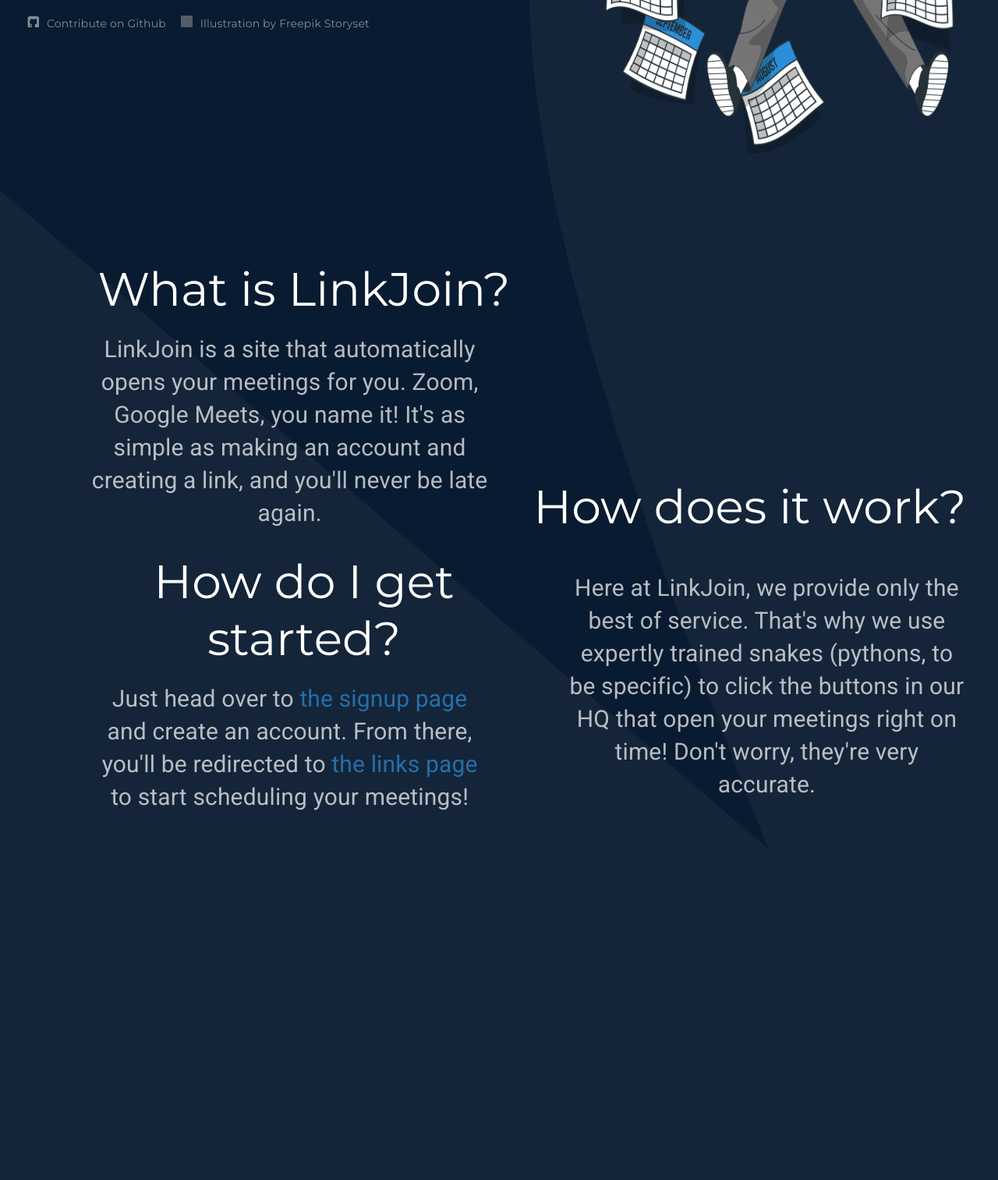
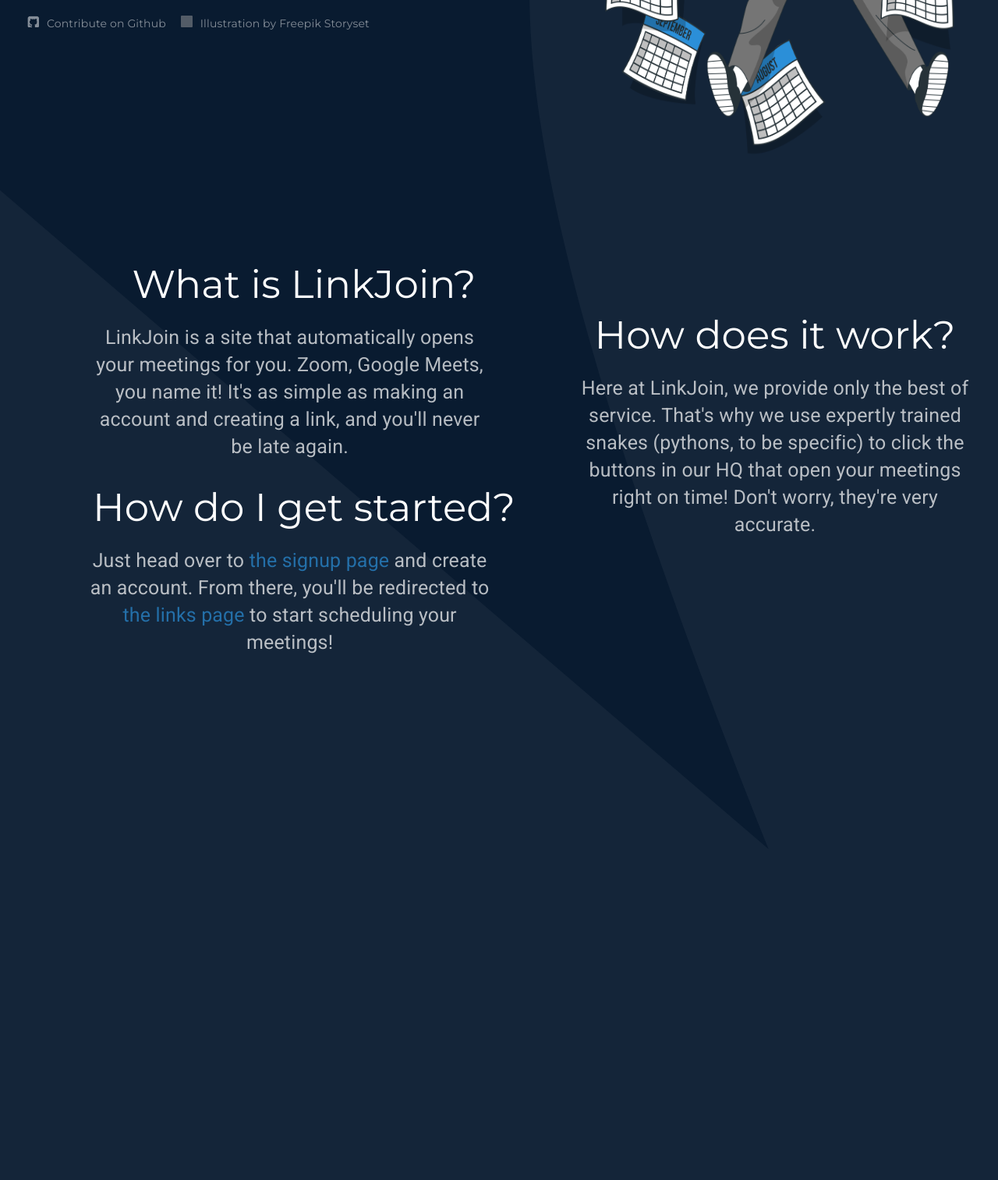
Before and after one commit to Latkecrszy/linkjoin, a Flask app: page / in a window 1280 px wide. Shown: the part 601-2114 px from the top of the page at 78% size. Run offline with Flask 2, Linux system fonts and the light colour scheme; some libraries are stand-ins or nearby versions; grey boxes are pictures that could not be loaded.

Commit message:
changed main page organization

```diff
--- a/app.py
+++ b/app.py
@@ -51,7 +51,7 @@
     cookie = json.dumps({key: value for key, value in login_info.items() if key != "_id"})
     cookie = str.encode(cookie)
     cookie = base64.b64encode(cookie)
-    response.set_cookie('login_info', cookie)
+    response.set_cookie('login_info', cookie, max_age=172800)
     return response
 
 
@@ -73,7 +73,7 @@
     cookie = json.dumps(cookie)
     cookie = str.encode(cookie)
     cookie = base64.b64encode(cookie)
-    response.set_cookie('login_info', cookie)
+    response.set_cookie('login_info', cookie, max_age=172800)
     return response
 
 
--- a/static/website.css
+++ b/static/website.css
@@ -1,5 +1,5 @@
 .explanation_title {
-    font-size: 60px;
+    font-size: 50px;
     max-width: 600px;
     text-align: center;
     display: block;
@@ -7,7 +7,7 @@
 }
 
 .explanation {
-    font-size: 30px;
+    font-size: 25px;
     text-align: center;
     width: 40vw;
     margin-top: 20px;
--- a/templates/links.html
+++ b/templates/links.html
@@ -13,7 +13,7 @@
         <title>LinkJoin</title>
     </head>
     <body onload="load_links('{{ username }}', '{{ sort }}')" style="overflow-x: hidden; overflow-y: auto;">
-    <div class="alert" style="text-align: center;">You must have <b style="color: yellow; font-weight: 800;">this tab</b> open for your meetings to start.
+    <div class="alert" style="text-align: center;">You must have <b style="color: yellow; font-weight: 800;">this tab</b> open and your device on for your meetings to start.
             <button onclick="this.parentElement.style.display='none';" style="background-color: #A40606; border: 0px none; float: right; color: white; font-size: 16px;">×</button></div>
         <div id="main_page">
             <div class="header_links" id="header">
--- a/templates/website.html
+++ b/templates/website.html
@@ -79,11 +79,11 @@
     </div>
     <div class="right_content">
         <img src="{{ url_for('static', filename='images/calendar_guy.png') }}" style="height: 95vh; width: 40vw; position: absolute; top: 50px; right: 50px;" id="calendar_guy">
-        <div id="words_2">
-            <div class="explanation_title" style="float: right; margin-right: 2vw; display: inline; margin-top: -100px;">
+        <div id="words_2" style="float: right; position: absolute; right: 30px; top: 600px;">
+            <div class="explanation_title">
                 How does it work?
             </div>
-            <div class="explanation" style="float: right; margin-right: 2vw; display: inline;">
+            <div class="explanation">
                 Here at LinkJoin, we provide only the best of service. That's why we use expertly trained snakes (pythons, to be specific) to click the buttons in our HQ that open your meetings right on time! Don't worry, they're very accurate.
             </div>
         </div>
```
